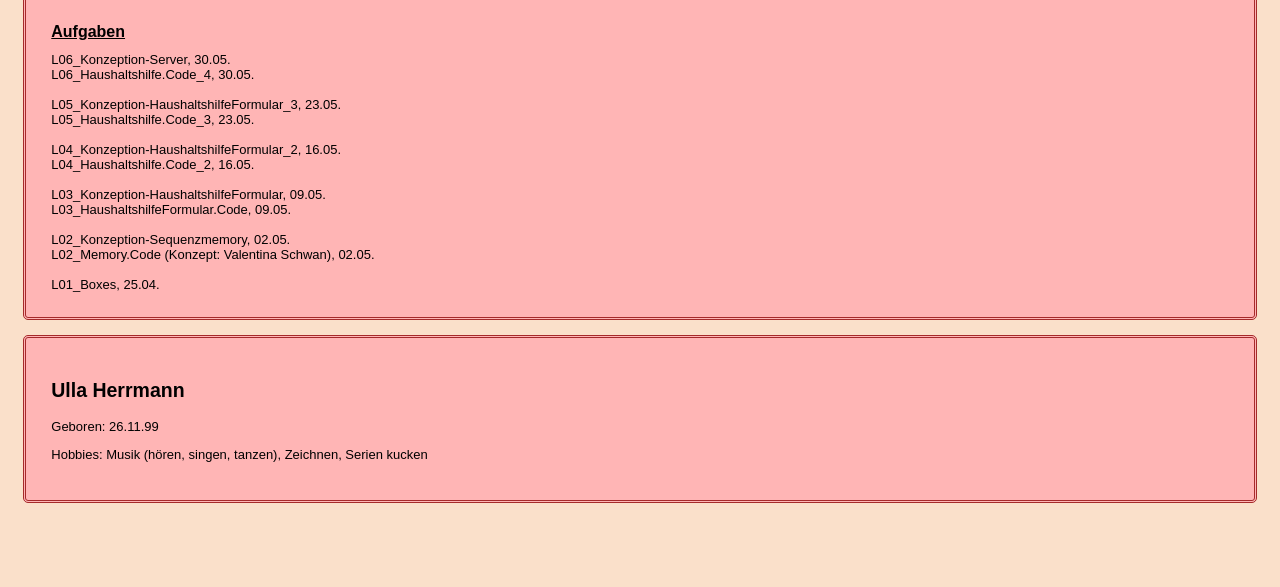
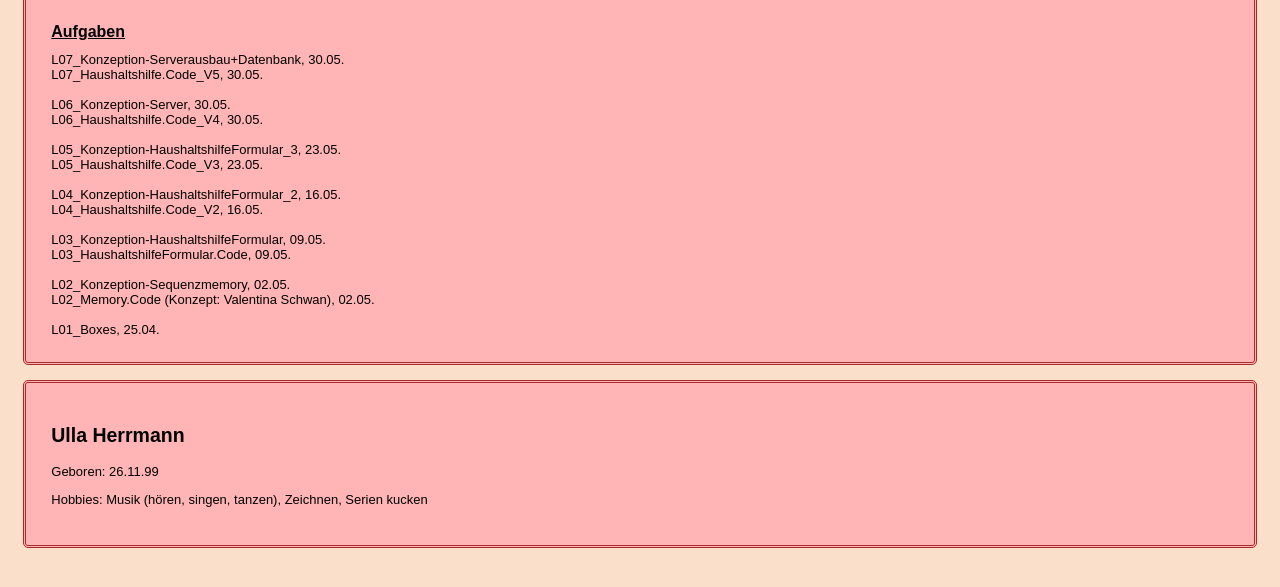
Before and after one commit to Lum7n/EIA2, a website: page Steckbrief/steckbrief.htm in a window 1280 px wide. Shown: the part 69-656 px from the top of the page. Drawn offline with Linux system fonts and the light colour scheme.

Commit message:
Add files via upload

```diff
--- a/Steckbrief/steckbrief.htm
+++ b/Steckbrief/steckbrief.htm
@@ -63,19 +63,24 @@
 			<br/>
 			<h1>Aufgaben</h1>
 			<!-- Format: Aufgabenbezeichnung, Datum -->
+			<a target="_blank" href="https://lum7n.github.io/EIA2/L07_Database/L07_Konzeption-Serverausbau+Datenbank.pdf">L07_Konzeption-Serverausbau+Datenbank, 30.05.</a>
+			<br/>
+			<a target="_blank" href="https://lum7n.github.io/EIA2/L07_Database/Index.html">L07_Haushaltshilfe.Code_V5, 30.05.</a>
+			<br/>
+			<br/>
 			<a target="_blank" href="https://lum7n.github.io/EIA2/L06_Server/L06_Konzeption-Server.jpg">L06_Konzeption-Server, 30.05.</a>
 			<br/>
-			<a target="_blank" href="https://lum7n.github.io/EIA2/L06_Server/Index.html">L06_Haushaltshilfe.Code_4, 30.05.</a>
+			<a target="_blank" href="https://lum7n.github.io/EIA2/L06_Server/Index.html">L06_Haushaltshilfe.Code_V4, 30.05.</a>
 			<br/>
 			<br/>
 			<a target="_blank" href="https://lum7n.github.io/EIA2/L05_Client/L05_KonzeptionHaushaltshilfeFormular_3.pdf">L05_Konzeption-HaushaltshilfeFormular_3, 23.05.</a>
 			<br/>
-			<a target="_blank" href="https://lum7n.github.io/EIA2/L05_Client/Index.html">L05_Haushaltshilfe.Code_3, 23.05.</a>
+			<a target="_blank" href="https://lum7n.github.io/EIA2/L05_Client/Index.html">L05_Haushaltshilfe.Code_V3, 23.05.</a>
 			<br/>
 			<br/>
 			<a target="_blank" href="https://lum7n.github.io/EIA2/L04_DataStructure/L04_KonzeptionHaushaltshilfeFormular_2.pdf">L04_Konzeption-HaushaltshilfeFormular_2, 16.05.</a>
 			<br/>
-			<a target="_blank" href="https://lum7n.github.io/EIA2/L04_DataStructure/Index.html">L04_Haushaltshilfe.Code_2, 16.05.</a>
+			<a target="_blank" href="https://lum7n.github.io/EIA2/L04_DataStructure/Index.html">L04_Haushaltshilfe.Code_V2, 16.05.</a>
 			<br/>
 			<br/>
 			<a target="_blank" href="https://lum7n.github.io/EIA2/L03_FormElements/L03_KonzeptionHaushaltshilfeFormular.pdf">L03_Konzeption-HaushaltshilfeFormular, 09.05.</a>
```
